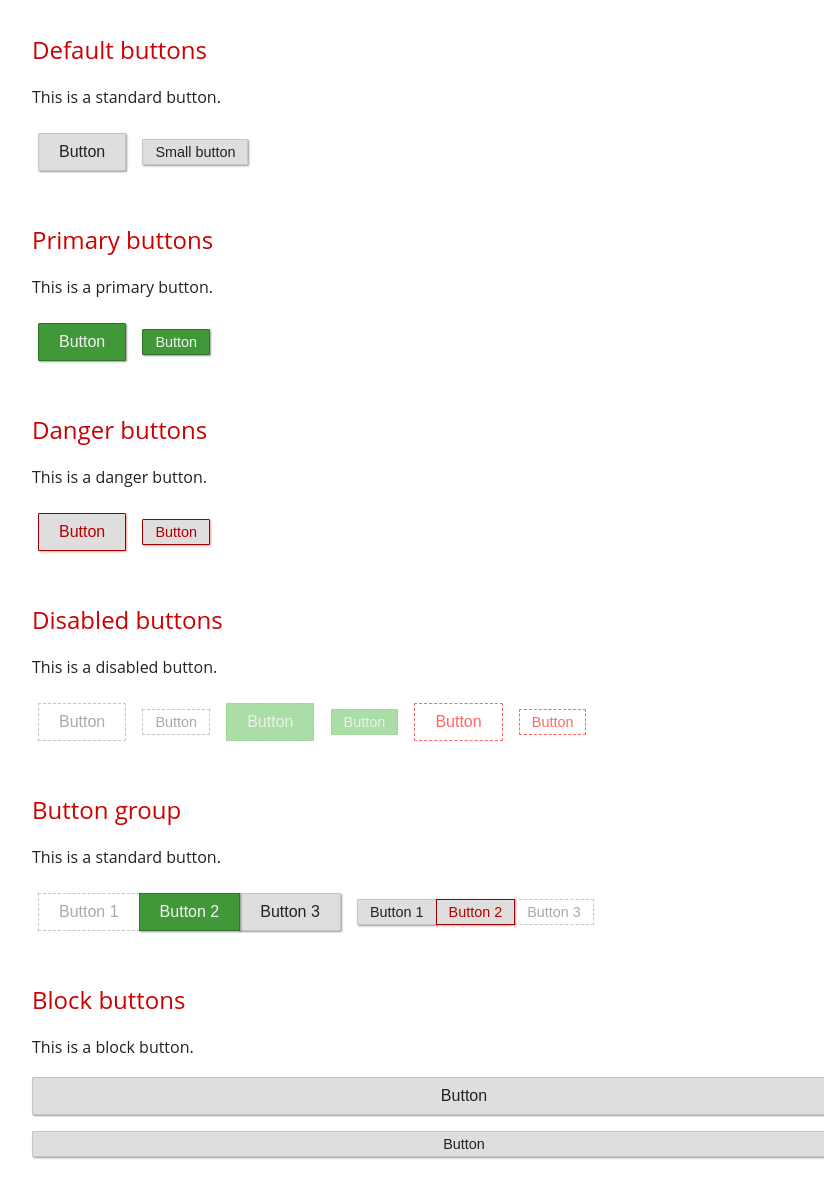
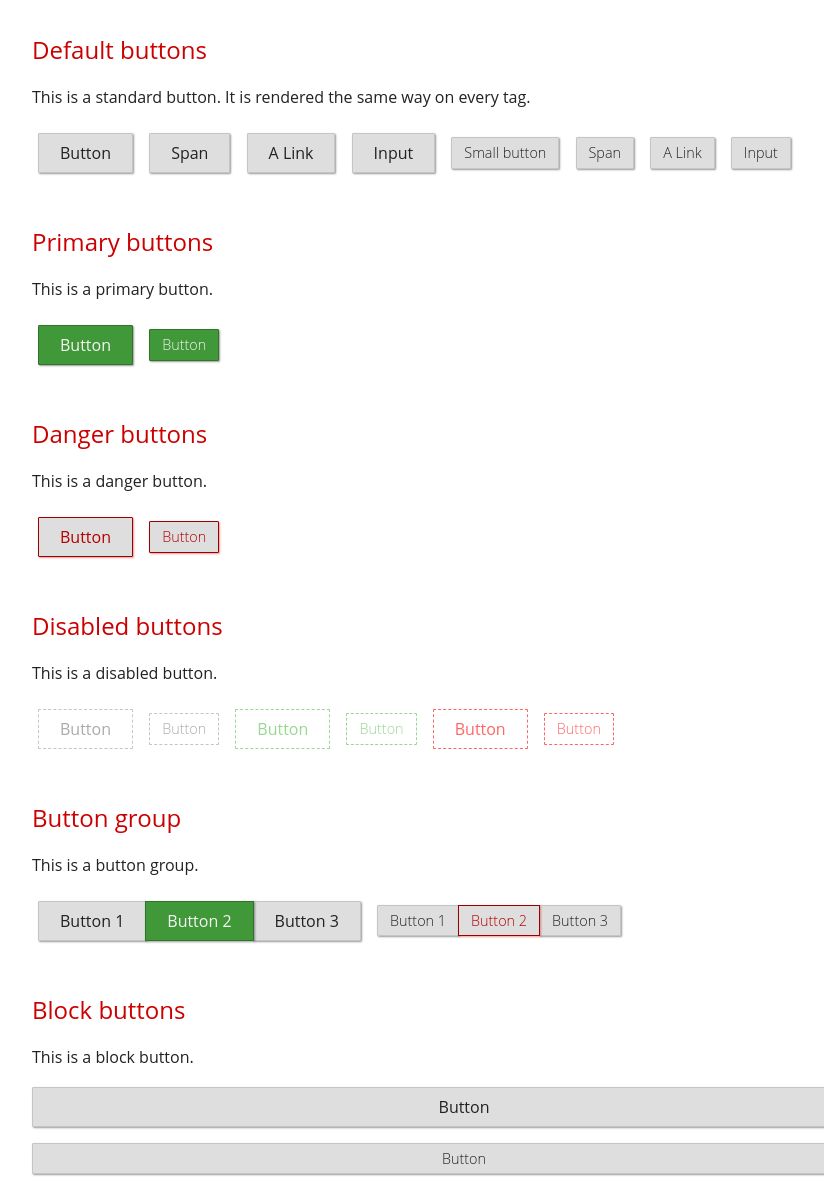
Before and after one commit to phneutral/viur-css, a plain HTML site: page appengine/html/buttons.html in a window 1280 px wide. Shown: the part 140-1334 px from the top of the page, without its empty margins (176-1000 px from the left). Drawn offline with nearby package versions, Linux system fonts and the light colour scheme; a web font is replaced by a local one.

Commit message:
made some reset adjustments: buttons are now rendered in a similar way on every tag.

```diff
--- a/appengine/html/buttons.html
+++ b/appengine/html/buttons.html
@@ -29,9 +29,16 @@
         </div>
         <div class="content">
             <h3>Default buttons</h3>
-            <p>This is a standard button.</p>
+            <p>This is a standard button. It is rendered the same way on every tag. </p>
             <button class="btn" type="button">Button</button>
+            <span class="btn">Span</span>
+            <a class="btn">A Link</a>
+            <input class="btn" type="button" value="Input">
+
             <button class="btn btn-vSmall" type="button">Small button</button>
+            <span class="btn btn-vSmall">Span</span>
+            <a class="btn btn-vSmall">A Link</a>
+            <input class="btn btn-vSmall" type="button" value="Input">
         </div>
         <div class="content">
             <h3>Primary buttons</h3>
@@ -57,16 +64,16 @@
         </div>
         <div class="content">
             <h3>Button group</h3>
-            <p>This is a standard button.</p>
+            <p>This is a button group.</p>
             <div class="btn-group">
-                <button class="btn is-disabled" type="button">Button 1</button>
+                <button class="btn" type="button">Button 1</button>
                 <button class="btn btn-vPrimary" type="button">Button 2</button>
                 <button class="btn" type="button">Button 3</button>
             </div>
             <div class="btn-group">
                 <button class="btn btn-vSmall" type="button">Button 1</button>
                 <button class="btn btn-vSmall btn-vDanger" type="button">Button 2</button>
-                <button class="btn btn-vSmall is-disabled" type="button">Button 3</button>
+                <button class="btn btn-vSmall" type="button">Button 3</button>
             </div>
         </div>
         <div class="content">
--- a/interface/less/button.less
+++ b/interface/less/button.less
@@ -16,7 +16,7 @@
 
 .btn {
     font-weight: 400;
-    padding: 9px 20px;
+    padding: 7px 21px;
     margin: 6px;
     color: contrast(@btnBackgroundColor, #222222, #f4f4f4);
     background-color: @btnBackgroundColor;
@@ -45,7 +45,7 @@
         border-style: dashed;
         background-color: lighten(@btnBackgroundColor, 15%);
         &:hover {
-            background-color: lighten(@btnBackgroundColor, 20%);
+            background-color: lighten(@btnBackgroundColor, 5%);
         }
     }
 }
@@ -72,13 +72,13 @@
         border: 1px solid lighten(@btnPrimaryBgColor, 5%);
     }
     &.is-disabled {
-        color: #eeeeee;
-        background-color: lighten(@btnPrimaryBgColor, 35%);
+        color: lighten(@btnPrimaryBgColor, 30%);
+        background-color: lighten(@btnBackgroundColor, 15%);
         border: 1px dashed lighten(@btnPrimaryBgColor, 30%);
         cursor: default;
         box-shadow: none;
         &:hover {
-            background-color: lighten(@btnPrimaryBgColor, 40%);
+            background-color: lighten(@btnPrimaryBgColor, 50%);
         }
     }
 }
@@ -118,6 +118,7 @@
         margin-left: -1px;
         float: left;
         position: relative;
+        z-index: 1;
         &:not(:first-child):not(:last-child) {
             border-radius: 0;
         }
@@ -145,6 +146,7 @@
         &.is-selected {
             z-index: 3;
         }
+        &.is-disabled,
         &.is-disabled:hover {
             z-index: 1; // stay down!
         }
--- a/interface/less/reset.less
+++ b/interface/less/reset.less
@@ -127,7 +127,7 @@ button,
 input,
 select,
 textarea {
-    font-family: sans-serif;
+    font-family: @bodyFonts;
 }
 
 /* =============================================================================
@@ -209,8 +209,8 @@ pre,
 code,
 kbd,
 samp {
-    font-family: monospace, serif;
-    _font-family: 'courier new', monospace;
+    font-family: @monoFonts;
+    _font-family: @monoFonts;
     font-size: 1em;
 }
 
@@ -403,7 +403,7 @@ textarea {
 
 button,
 input {
-    line-height: normal; /* 1 */
+    line-height: 1.5; /* 1 */
 }
 
 /*
```
Also changed, not shown: appengine/static/css/style.css, appengine/static/css/style.min.css.
